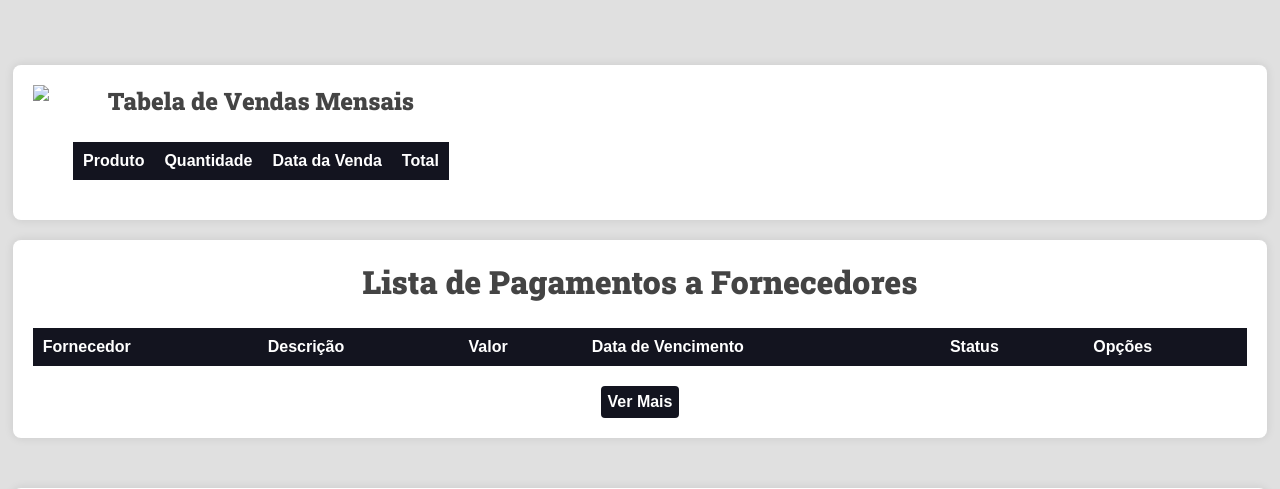
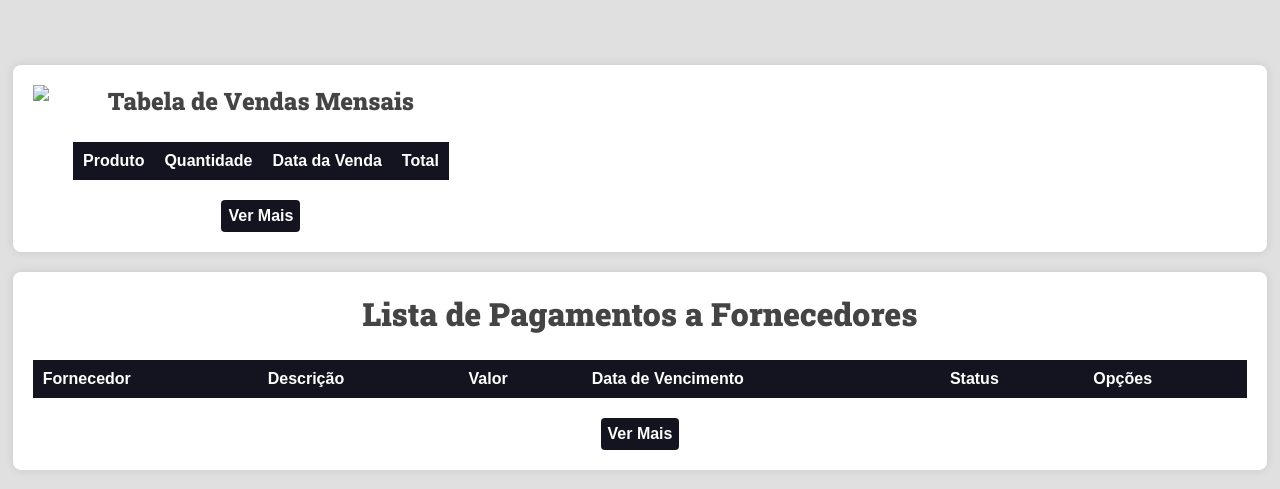
Before and after one commit to KauanMonteiro/controle-de-estoque, a Django app: template estoque/templates/pages/dashboard.html in a window 1280 px wide. Shown: the part 325-814 px from the top of the page. Run offline with Django 3.2, Linux system fonts and the light colour scheme; the template is opened without the code that fills it, so the values that code supplies are empty.

Commit message:
Adicionada a funcionalidade 'Ver Mais' na tabela de recebimento por mês para melhorar a visualização dos dados.

```diff
--- a/estoque/templates/partials/tabela_recebimento_mes.html
+++ b/estoque/templates/partials/tabela_recebimento_mes.html
@@ -1,6 +1,6 @@
 <div class="tabela">
     <h2>Tabela de Vendas Mensais</h2>
-    <table>
+    <table id="tabela-recebimento">
         <thead>
             <tr>
                 <th>Produto</th>
@@ -20,5 +20,33 @@
             {% endfor %}
         </tbody>
     </table>
+    <button id="ver-mais-btn" class="botao2">Ver Mais</button>
+</div>
+<script>
+    document.addEventListener('DOMContentLoaded', function() {
+        var verMaisBtn = document.getElementById('ver-mais-btn');
+        var tabelaRecebimento = document.getElementById('tabela-recebimento').getElementsByTagName('tbody')[0].getElementsByTagName('tr');
+        var linhasVisiveis = 4;
 
-</div>
+        for (var i = linhasVisiveis; i < tabelaRecebimento.length; i++) {
+            tabelaRecebimento[i].style.display = 'none';
+        }
+
+        function alternarLinhas() {
+            for (var i = linhasVisiveis; i < tabelaRecebimento.length; i++) {
+                if (tabelaRecebimento[i].style.display === 'none') {
+                    tabelaRecebimento[i].style.display = 'table-row';
+                } else {
+                    tabelaRecebimento[i].style.display = 'none';
+                }
+            }
+
+            if (verMaisBtn.textContent === 'Ver Mais') {
+                verMaisBtn.textContent = 'Ver Menos';
+            } else {
+                verMaisBtn.textContent = 'Ver Mais';
+            }
+        }
+
+        verMaisBtn.addEventListener('click', alternarLinhas);});
+</script>
```
